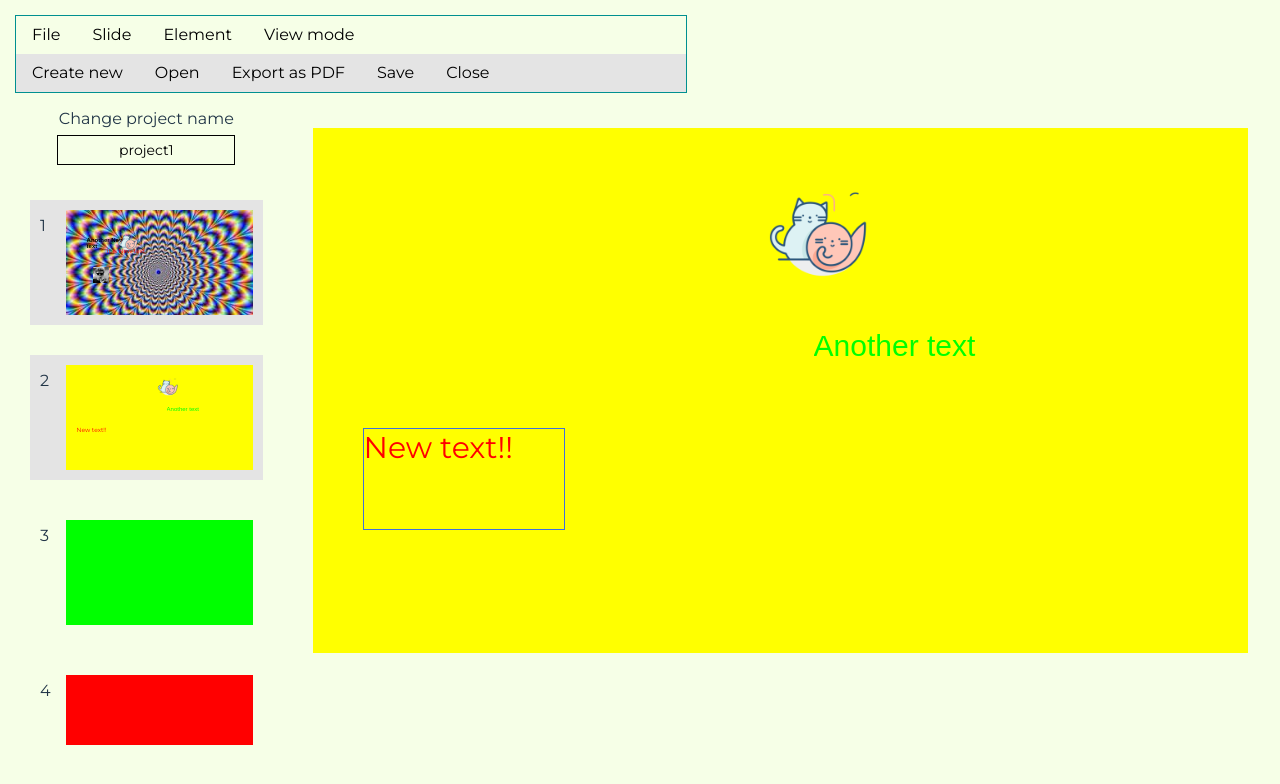
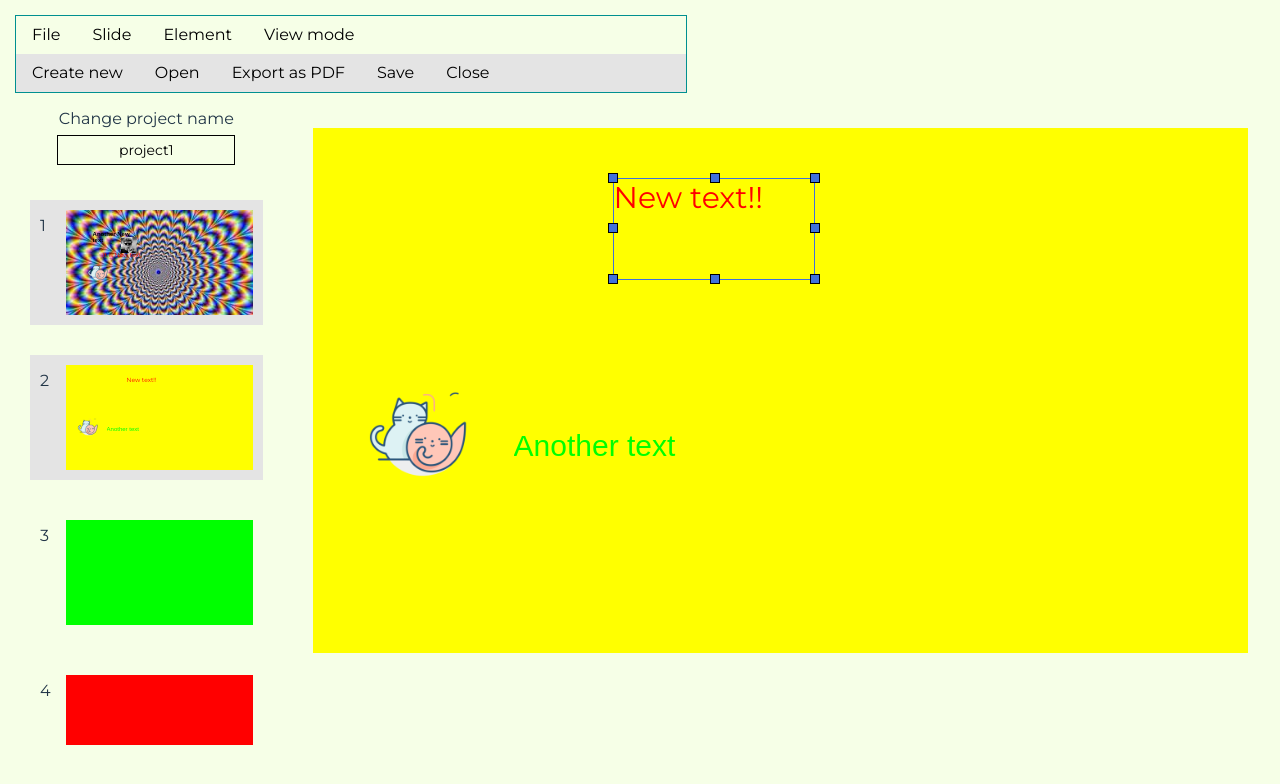
Before and after one commit to pkluzhev/presentation-maker, a React (Vite) app: page / in a window 1280 px wide. Shown: the top 784 px of the page. Built offline with nearby package versions, Linux system fonts and the light colour scheme.

Commit message:
2024-11-17-refactoring-hooks Начал делать dnd (перемещение элементов на слайде)

```diff
--- /dev/null
+++ b/src/store/changeSlideObjectPosition.ts
@@ -0,0 +1,39 @@
+import { type Editor } from "./types/EditorTypes";
+import { Position } from "./types/PresentationTypes";
+
+function changeSlideObjectPosition(editor: Editor, newPosition: Position): Editor {
+    function modifyPosition(position: Position, newPos: Position): Position {
+        position.x = newPos.x
+        position.y = newPos.y
+        position.angle = 0
+        return position
+    }
+    return {
+        ...editor,
+        presentation: {
+            ...editor.presentation,
+            slides: editor.presentation.slides.map((slide) => {
+                if (slide.id !== editor.slideSelection[editor.slideSelection.length - 1]) {
+                    return slide
+                }
+                return {
+                    ...slide,
+                    objects: slide.objects.map((object) => {
+                        if (object.id !== editor.elementSelection[editor.elementSelection.length - 1]) {
+                            return object
+                        }
+                        return {
+                            ...object,
+                            position: modifyPosition(structuredClone(object.position), newPosition)
+                        }
+                    })
+                }
+            })
+        }
+
+    }
+}
+
+export {
+    changeSlideObjectPosition,
+}
--- a/src/store/test-data.ts
+++ b/src/store/test-data.ts
@@ -62,7 +62,7 @@ const elem4: ImageObject = {
     id: "4",
     position: {
         x: 30,
-        y: 430,
+        y: 230,
         angle: 0
     },
     size: {
@@ -98,7 +98,7 @@ const elem6: TextObject = {
     id: "6",
     position: {
         x: 200,
-        y: 500,
+        y: 300,
         angle: 0
     },
     size: {
--- a/src/views/presentation/slide-object/SlideObject.module.css
+++ b/src/views/presentation/slide-object/SlideObject.module.css
@@ -4,9 +4,98 @@
     padding: 0;
     display: block;
     cursor: grab;
-    border: solid 0.5px transparent;
+    border: solid 1px transparent;
 }
 
 .slideObject:hover {
-    border: solid 0.5px #4071db;
+    border: solid 1px #4071db;
 }
+
+
+.resizePointLT {
+    position: absolute;
+    width: 8px;
+    height: 8px;
+    background: #4071db;
+    border: solid 1px #000000;
+    bottom: calc(100% - 4px);
+    left: -6px;
+    cursor: nwse-resize;
+}
+
+.resizePointLM {
+    position: absolute;
+    width: 8px;
+    height: 8px;
+    background: #4071db;
+    border: solid 1px #000000;
+    bottom: calc(50% - 4px);
+    left: -6px;
+    cursor: ew-resize;
+}
+
+.resizePointLB {
+    position: absolute;
+    width: 8px;
+    height: 8px;
+    background: #4071db;
+    border: solid 1px #000000;
+    bottom: -5px;
+    left: -6px;
+    cursor: nesw-resize;
+}
+
+.resizePointRT {
+    position: absolute;
+    width: 8px;
+    height: 8px;
+    background: #4071db;
+    border: solid 1px #000000;
+    bottom: calc(100% - 4px);
+    left: calc(100% - 4px);
+    cursor: nesw-resize;
+}
+
+.resizePointRM {
+    position: absolute;
+    width: 8px;
+    height: 8px;
+    background: #4071db;
+    border: solid 1px #000000;
+    bottom: calc(50% - 4px);
+    left: calc(100% - 4px);
+    cursor: ew-resize;
+}
+
+.resizePointRB {
+    position: absolute;
+    width: 8px;
+    height: 8px;
+    background: #4071db;
+    border: solid 1px #000000;
+    bottom: -5px;
+    left: calc(100% - 4px);
+    cursor: nwse-resize;
+}
+
+.resizePointMT {
+    position: absolute;
+    width: 8px;
+    height: 8px;
+    background: #4071db;
+    border: solid 1px #000000;
+    bottom: calc(100% - 4px);
+    left: calc(50% - 4px);
+    cursor: ns-resize;
+}
+
+.resizePointMB {
+    position: absolute;
+    width: 8px;
+    height: 8px;
+    background: #4071db;
+    border: solid 1px #000000;
+    bottom: -5px;
+    left: calc(50% - 4px);
+    cursor: ns-resize;
+}
--- a/src/views/presentation/slide-object/SlideObject.tsx
+++ b/src/views/presentation/slide-object/SlideObject.tsx
@@ -1,10 +1,13 @@
-import { CSSProperties } from "react";
+import { CSSProperties, PointerEventHandler, useCallback, useEffect, useRef, useState } from "react";
 import { TextObject } from "../slide-object/text-object/TextObject.tsx";
 import { ImageObject } from "../slide-object/image-object/ImageObject.tsx";
 import { dispatch } from "../../../store/editor.ts";
-import { selectOneElement } from "../../../store/setSelection.ts";
+import { clearElementSelection, selectOneElement } from "../../../store/setSelection.ts";
+import { changeSlideObjectPosition } from "../../../store/changeSlideObjectPosition.ts";
 import { addToElementSelection } from "../../../store/setSelection.ts";
+import { slideStart, SLIDE_WIDTH, SLIDE_HEIGHT } from "../../presentation/slide/Slide.tsx";
 import styles from './SlideObject.module.css'
+import { Position } from "../../../store/types/PresentationTypes.ts";
 
 type SlideObjectProps = {
     object: TextObject | ImageObject,
@@ -14,35 +17,100 @@ type SlideObjectProps = {
 
 function SlideObject({ object, scale, isSelected }: SlideObjectProps) {
     const slideObjectStyles: CSSProperties = {
-        top: `${object.position.x * scale}px`,
-        left: `${object.position.y * scale}px`,
+        left: `${object.position.x * scale}px`,
+        top: `${object.position.y * scale}px`,
         width: `${object.size.width * scale}px`,
         height: `${object.size.height * scale}px`,
     }
 
-    const onElementMouseDown = (object: ImageObject | TextObject, event: React.MouseEvent) => {
-        if (!isSelected) {
-            if (event.ctrlKey) {
-                dispatch(addToElementSelection, object.id)
-            } else {
-                dispatch(selectOneElement, object.id)
-            }
-            console.log(event.pageX)
-            console.log(event.pageY)
-        }
+    // let deltaObjectPos: Position = {
+    //     x: 0,
+    //     y: 0,
+    //     angle: 0
+    // }
+
+    let finalObjectPos: Position = {
+        x: 0,
+        y: 0,
+        angle: 0
     }
 
+    const dragElementRef = useRef<HTMLDivElement>(null)
+    const startPointerPos = useRef<{ top: number, left: number }>()
+    const [dragging, setDragging] = useState(false);
+
+    const handleDragStart = useCallback<PointerEventHandler>((event) => {
+        if (!isSelected && event.ctrlKey) {
+            dispatch(addToElementSelection, object.id)
+            return
+        }
+        dispatch(clearElementSelection)
+        dispatch(selectOneElement, object.id)
+
+        if (!dragElementRef.current) return
+        const dragElementRect = dragElementRef.current?.getBoundingClientRect();
+        startPointerPos.current = {
+            left: dragElementRect.left - event.pageX,
+            top: dragElementRect.top - event.pageY
+        }
+        setDragging(true)
+    }, [])
+
+    const handleDragMove = useCallback((event: PointerEvent) => {
+        if (!dragElementRef.current || !startPointerPos.current) return
+
+        finalObjectPos.x = event.pageX + startPointerPos.current.left - slideStart.x
+        finalObjectPos.y = event.pageY + startPointerPos.current.top - slideStart.y
+
+        dragElementRef.current.style.left = finalObjectPos.x + 'px'
+        dragElementRef.current.style.top = finalObjectPos.y + 'px'
+
+        if (finalObjectPos.x <= 0) {
+            dragElementRef.current.style.left = 0 + 'px'
+            finalObjectPos.x = 0
+        }
+        if (finalObjectPos.x + object.size.width >= SLIDE_WIDTH) {
+            dragElementRef.current.style.left = (SLIDE_WIDTH - object.size.width - 2) + 'px'
+            finalObjectPos.x = SLIDE_WIDTH - object.size.width - 2
+        }
+        if (finalObjectPos.y <= 0) {
+            dragElementRef.current.style.top = 0 + 'px'
+            finalObjectPos.y = 0
+        }
+        if (finalObjectPos.y + object.size.height >= SLIDE_HEIGHT - 2) {
+            dragElementRef.current.style.top = (SLIDE_HEIGHT - object.size.height - 2) + 'px'
+            finalObjectPos.y = SLIDE_HEIGHT - object.size.height - 2
+        }
+    }, [])
+
+    const handleDragEnd = useCallback(() => {
+        setDragging(false)
+        dispatch(changeSlideObjectPosition, finalObjectPos)
+    }, [])
+
+    useEffect(() => {
+        if (dragging) {
+            window.addEventListener('pointermove', handleDragMove)
+            window.addEventListener('pointerup', handleDragEnd)
+        }
+        return () => {
+            window.removeEventListener('pointermove', handleDragMove)
+            window.removeEventListener('pointerup', handleDragEnd)
+        }
+    }, [dragging, handleDragMove, handleDragEnd])
+
+
     if (isSelected) {
-        slideObjectStyles.border = "solid 0.5px #4071db"
+        slideObjectStyles.border = "solid 1px #4071db"
     }
-
     switch (object.type) {
         case "text":
             return (
                 <div
+                    ref={dragElementRef}
+                    onPointerDown={handleDragStart}
                     style={slideObjectStyles}
                     className={styles.slideObject}
-                    onMouseDown={(event) => { onElementMouseDown(object, event) }}
                 >
                     <TextObject
                         value={object.value}
@@ -51,16 +119,45 @@ function SlideObject({ object, scale, isSelected }: SlideObjectProps) {
                         fontWeight={object.fontWeight}
                         fontColor={object.fontColor}
                     />
+                    {isSelected &&
+                        <>
+                            <div className={styles.resizePointLT}></div>
+                            <div className={styles.resizePointLM}></div>
+                            <div className={styles.resizePointLB}></div>
+
+                            <div className={styles.resizePointRT}></div>
+                            <div className={styles.resizePointRM}></div>
+                            <div className={styles.resizePointRB}></div>
+
+                            <div className={styles.resizePointMT}></div>
+                            <div className={styles.resizePointMB}></div>
+                        </>
+                    }
                 </div>
             )
         case "image":
             return (
                 <div
+                    ref={dragElementRef}
+                    onPointerDown={handleDragStart}
                     style={slideObjectStyles}
                     className={styles.slideObject}
-                    onMouseDown={(event) => { onElementMouseDown(object, event) }}
                 >
                     <ImageObject src={object.src} />
+                    {isSelected &&
+                        <>
+                            <div className={styles.resizePointLT}></div>
+                            <div className={styles.resizePointLM}></div>
+                            <div className={styles.resizePointLB}></div>
+
+                            <div className={styles.resizePointRT}></div>
+                            <div className={styles.resizePointRM}></div>
+                            <div className={styles.resizePointRB}></div>
+
+                            <div className={styles.resizePointMT}></div>
+                            <div className={styles.resizePointMB}></div>
+                        </>
+                    }
                 </div>
             )
         default:
--- a/src/views/presentation/slide-object/image-object/ImageObject.module.css
+++ b/src/views/presentation/slide-object/image-object/ImageObject.module.css
@@ -1,6 +1,7 @@
 .imageObject {
-    all: initial;
     cursor: grab;
+    background-repeat: no-repeat;
+    background-size: 100%;
     object-fit: fill;
     width: 100%;
     height: 100%;
--- a/src/views/presentation/slide-object/image-object/ImageObject.tsx
+++ b/src/views/presentation/slide-object/image-object/ImageObject.tsx
@@ -1,15 +1,20 @@
 import { type ImageObject } from "../../../../store/types/PresentationTypes.ts";
 import styles from './ImageObject.module.css'
+import { CSSProperties } from "react";
+
 
 type ImageProps = {
     src: string
 }
 
 function ImageObject(props: ImageProps) {
+    const imgStyles: CSSProperties = {
+        backgroundImage: `url(${props.src})`,
+    }
     return (
-        <img
+        <div
+            style={imgStyles}
             className={styles.imageObject}
-            src={props.src}
         />
     )
 }
```
Also changed, not shown: src/App.tsx (+9 -0 lines), src/views/presentation/slide/Slide.tsx (+25 -8 lines).
